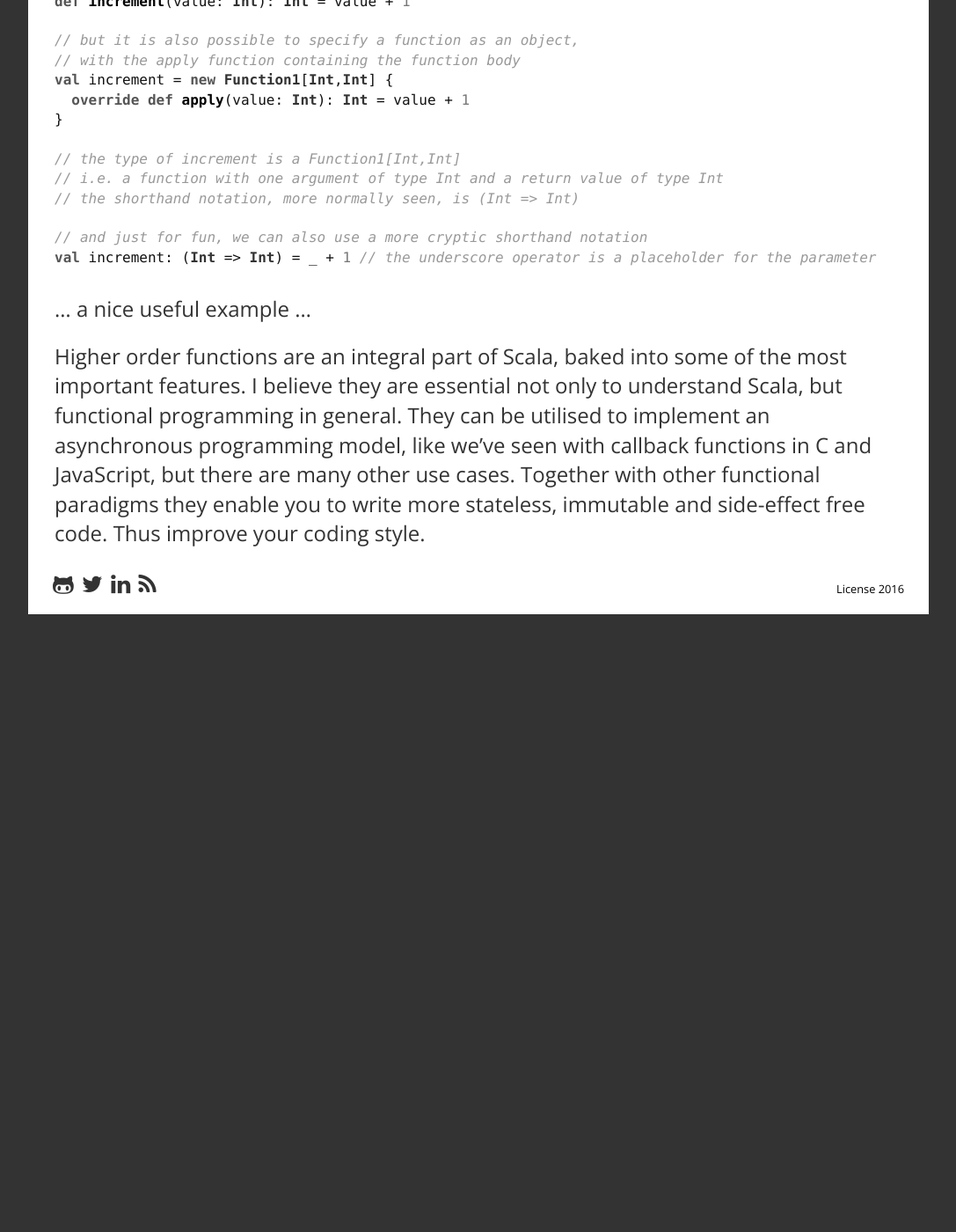
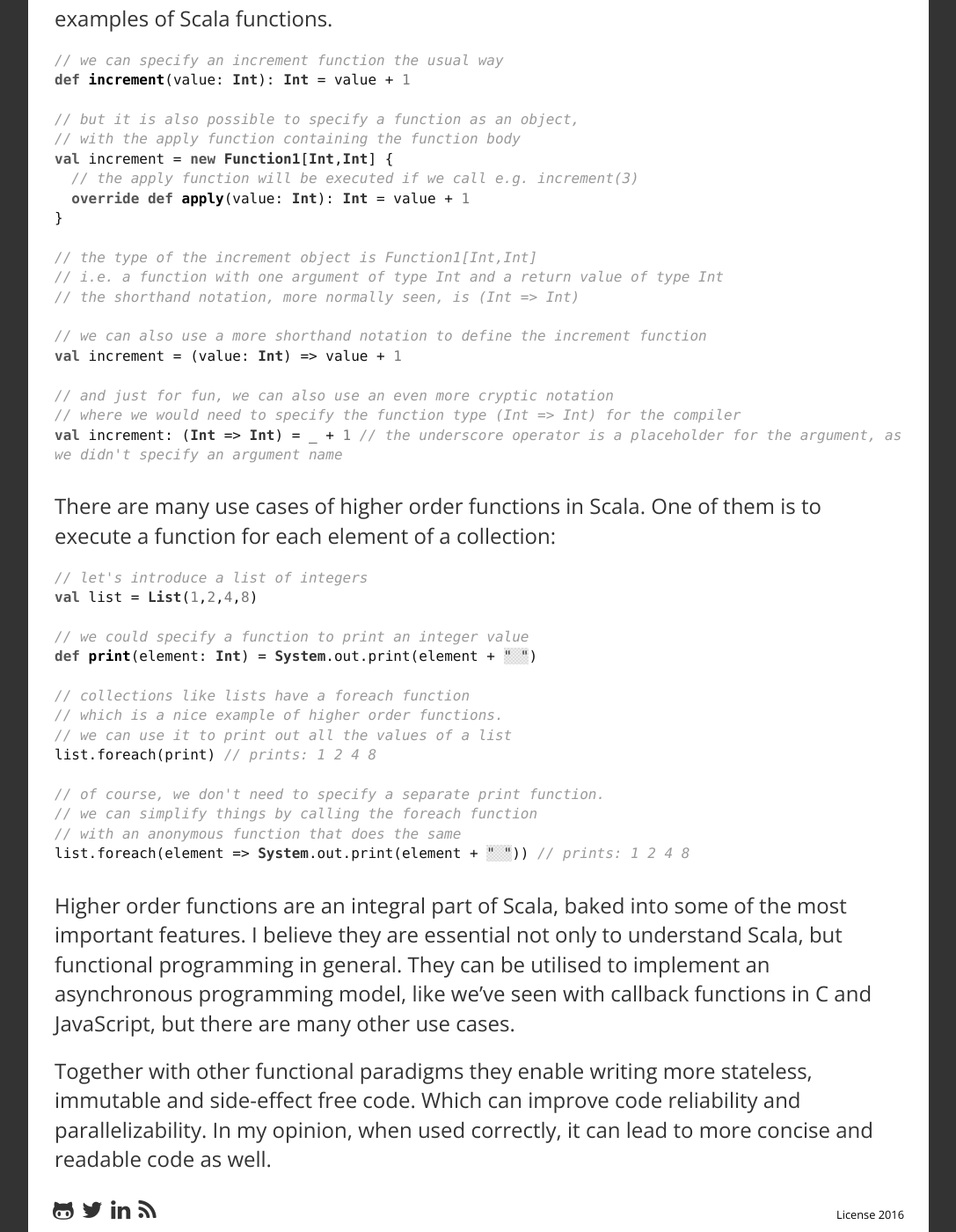
Before and after one commit to cogitor/cogitor.github.io, a Jekyll site: the page built from _posts/2016-03-28-a-story-of-higher-order-functions.md, in a window 1280 px wide and 1400 px high, scrolled down 4503 px. Shown: the whole window at 88% size, without its empty margins (96-1183 px from the left). Built offline with Jekyll 4.4.1, drawn with Linux system fonts in a browser that asks for light colours; nearby versions of some CDN libraries; a style sheet for code colours, icons or effects is not loaded; before the commit the page ends 5201 px from its top, so only the background shows below that; some of the changed text lies outside the part shown.

Commit message:
pre-edit

```diff
--- a/_posts/2016-03-28-a-story-of-higher-order-functions.md
+++ b/_posts/2016-03-28-a-story-of-higher-order-functions.md
@@ -4,7 +4,7 @@
 tags: [c, javascript, scala, higher order functions]
 ---
 
-I find higher order functions as one of the key properties of functional programming languages, as they are enabling functions to be first class citizens in a language. Per [definition](https://en.wikipedia.org/wiki/Higher-order_function) every function that takes functions as arguments and/or returns functions as results is a higher order function.
+I find higher order functions as one of the key properties of functional programming languages, as they are enabling functions to be first class values in a language. Per [definition](https://en.wikipedia.org/wiki/Higher-order_function) every function that takes functions as arguments and/or returns functions as results is a higher order function.
 
 <!--break-->
 
@@ -83,13 +83,13 @@
 var sum = function(a, b) {  return a+b; };
 sum(1, 2); // result: 3
 
-// and you can actually specify a function like an object call e.g.
+// and you can actually specify a function like an object call
 var sum = new Function(“a”, ”b”, “return a+b;”);
 sum(1, 2); // result: 3
 {% endcapture %}
 {% include code_snippet.html class="javascript" code=my_include %}
 
-This gives JavaScript some real power when used as a functional language, which has been utilised by libraries like jQuery. Again, the most usual case is callback functions - which are essential in JavaScript for handling UI events and [Ajax](https://en.wikipedia.org/wiki/Ajax_(programming)) calls:
+This gives JavaScript some real power when used as a functional language, which has been utilised by libraries like jQuery. Again, the most usual case is callback functions - which are essential in JavaScript for handling UI events and [Ajax](https://en.wikipedia.org/wiki/Ajax_(programming)) calls.
 
 {% capture my_include %}// let’s specify a simple callback function e.g. an alert box
 function registerClick() {
@@ -109,11 +109,12 @@
 {% endcapture %}
 {% include code_snippet.html class="javascript" code=my_include %}
 
-Let's see an example for Ajax:
+This is usually used to add custom functionality to mouse or touch events on different areas of a web page. On the other hand, callback functions are also utilised to read data from Ajax calls to the server:
 
 {% capture my_include %}// let's specify a simple ajax request function
-// which is a higher order function as it takes a callback function argument
-// so that once and if there is a result, the callback is executed with the returned data
+// that takes a callback function argument (therefore it's a higher order function).
+// once, and if there is a valid response from the server,
+// the callback is executed with the returned data
 function ajax_request(url, callback) {
   var httpRequest = new XMLHttpRequest(); // doesn't work for IE6
   httpRequest.onreadystatechange = function() {
@@ -123,13 +124,13 @@
   httpRequest.send();
 }
 
-// next we have a simple callback function
+// let's use a simple callback function
 // that prints to the developer console
 function response_callback(data) {
   console.log(data);
 }
 
-// and finally, executing the requests should print the result in the console
+// finally, executing the requests should print the result in the console
 ajax_request("/", response_callback);
 {% endcapture %}
 {% include code_snippet.html class="javascript" code=my_include %}
@@ -157,7 +158,7 @@
 
 ## Scala Functions
 
-Scala functions being objects allow for passing function references like any other object references as arguments into functions. It is also possible to store functions as variables (or values) and return function references from functions. Let's see some examples.
+The fact that Scala functions are objects allows for passing function references like any other object references as arguments into functions. It is also possible to store functions as variables and return function references from functions. Let's see some examples of Scala functions.
 
 {% capture my_include %}// we can specify an increment function the usual way
 def increment(value: Int): Int = value + 1
@@ -165,18 +166,43 @@
 // but it is also possible to specify a function as an object,
 // with the apply function containing the function body
 val increment = new Function1[Int,Int] {
+  // the apply function will be executed if we call e.g. increment(3)
   override def apply(value: Int): Int = value + 1
 }
 
-// the type of increment is a Function1[Int,Int]
+// the type of the increment object is Function1[Int,Int]
 // i.e. a function with one argument of type Int and a return value of type Int
 // the shorthand notation, more normally seen, is (Int => Int)
 
-// and just for fun, we can also use a more cryptic shorthand notation
-val increment: (Int => Int) = _ + 1 // the underscore operator is a placeholder for the parameter
+// we can also use a more shorthand notation to define the increment function
+val increment = (value: Int) => value + 1
+
+// and just for fun, we can also use an even more cryptic notation
+// where we would need to specify the function type (Int => Int) for the compiler
+val increment: (Int => Int) = _ + 1 // the underscore operator is a placeholder for the argument, as we didn't specify an argument name
 {% endcapture %}
 {% include code_snippet.html class="scala" code=my_include %}
 
-... a nice useful example ...
+There are many use cases of higher order functions in Scala. One of them is to execute a function for each element of a collection:
 
-Higher order functions are an integral part of Scala, baked into some of the most important features. I believe they are essential not only to understand Scala, but functional programming in general. They can be utilised to implement an asynchronous programming model, like we've seen with callback functions in C and JavaScript, but there are many other use cases. Together with other functional paradigms they enable you to write more stateless, immutable and side-effect free code. Thus improve your coding style.
+{% capture my_include %}// let's introduce a list of integers
+val list = List(1,2,4,8)
+
+// we could specify a function to print an integer value
+def print(element: Int) = System.out.print(element + " ")
+
+// collections like lists have a foreach function
+// which is a nice example of higher order functions.
+// we can use it to print out all the values of a list
+list.foreach(print) // prints: 1 2 4 8
+
+// of course, we don't need to specify a separate print function.
+// we can simplify things by calling the foreach function
+// with an anonymous function that does the same
+list.foreach(element => System.out.print(element + " ")) // prints: 1 2 4 8
+{% endcapture %}
+{% include code_snippet.html class="scala" code=my_include %}
+
+Higher order functions are an integral part of Scala, baked into some of the most important features. I believe they are essential not only to understand Scala, but functional programming in general. They can be utilised to implement an asynchronous programming model, like we've seen with callback functions in C and JavaScript, but there are many other use cases.
+
+Together with other functional paradigms they enable writing more stateless, immutable and side-effect free code. Which can improve code reliability and parallelizability. In my opinion, when used correctly, it can lead to more concise and readable code as well.
```
